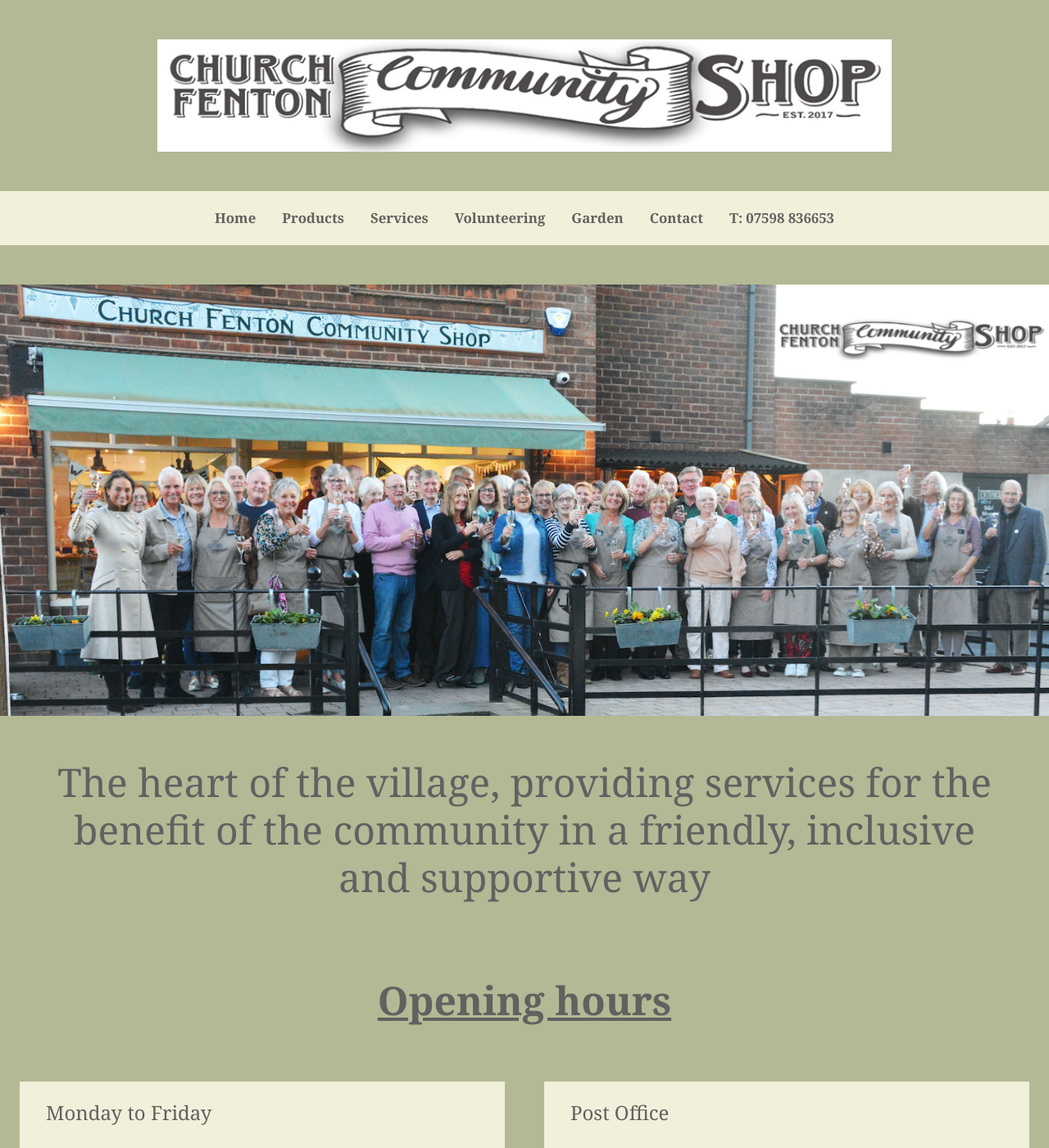
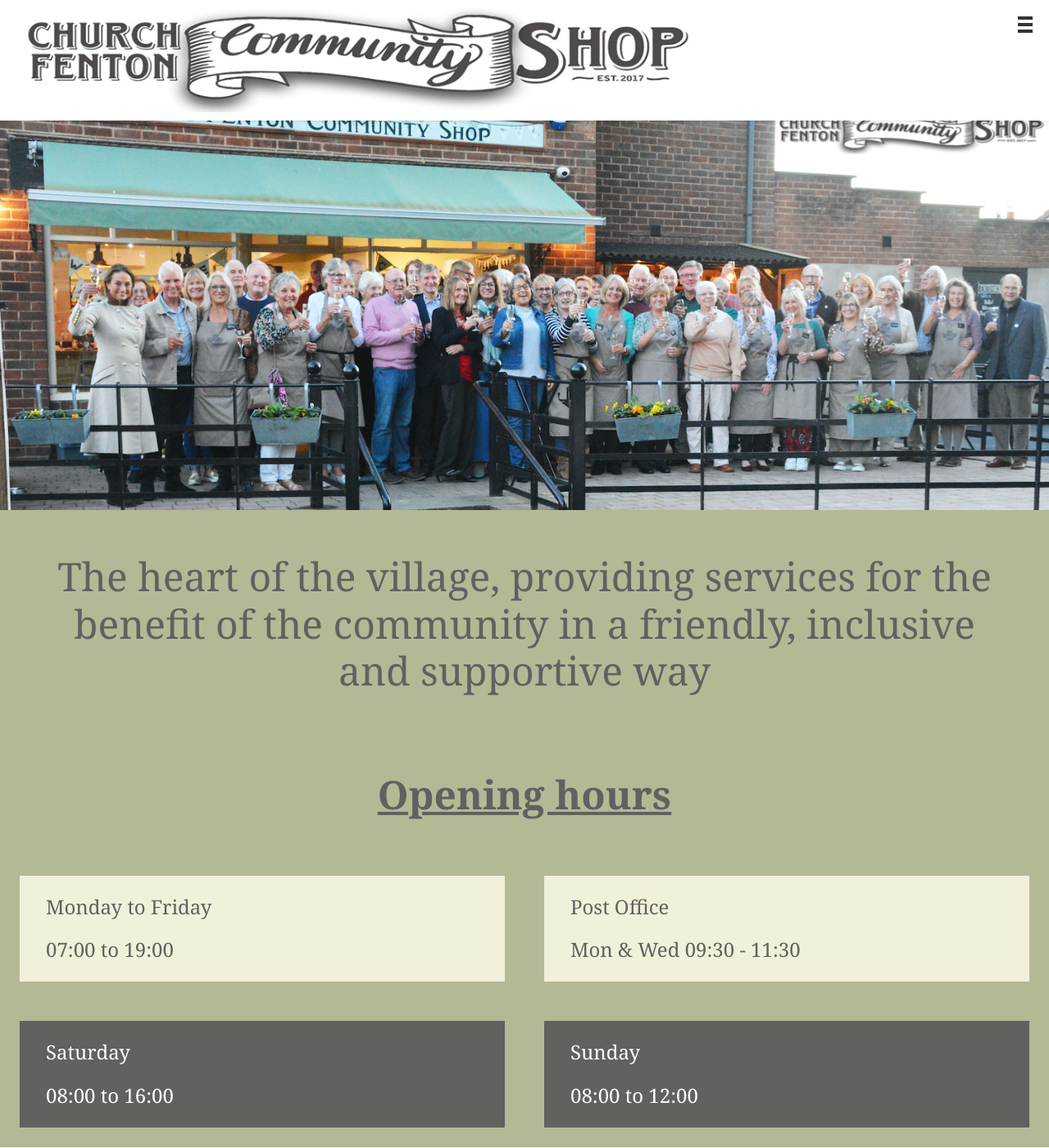
Before and after one commit to churchfentoncommunityshop/churchfentoncommunityshop.github.io, a Jekyll site: the page built from index.html, in a window 1280 px wide and 1400 px high. Shown: the whole window at 82% size. Built offline with Jekyll 4.4.1, drawn with Linux system fonts in a browser that asks for light colours.

Commit message:
Converted to hamburger nav

```diff
--- a/_includes/header.html
+++ b/_includes/header.html
@@ -1,12 +1,14 @@
-<header>
-    <img src="images/logo.png" alt="logo" class="header__logo">
-    <div class="row--header">
-            <a href="index.html" alt="link to home page">Home</a>
-            <a href="products.html" alt="link to products page">Products</a>
-            <a href="services.html" alt="link to services page">Services</a>
-            <a href="volunteering.html" alt="link to volunteering page">Volunteering</a>
-            <a href="garden.html" alt="link to garden page">Garden</a>
-            <a href="contact.html" alt="link to contact page">Contact</a>
-            <a href="contact.html" alt="telephone number">T: 07598 836653</a>
-    </div>
-</header>
+<header class="header">
+    <img src="images/logo.png" alt="logo" class="logo">
+    <input class="menu-btn" type="checkbox" id="menu-btn" />
+    <label class="menu-icon" for="menu-btn"><span class="navicon"></span></label>
+    <ul class="menu">
+    <li><a href="index.html" alt="link to home page">Home</a></li>
+    <li><a href="products.html" alt="link to products page">Products</a></li>
+    <li><a href="services.html" alt="link to services page">Services</a></li>
+    <li><a href="volunteering.html" alt="link to volunteering page">Volunteering</a></li>
+    <li><a href="garden.html" alt="link to garden page">Garden</a></li>
+    <li><a href="awards.html" alt="link to awards page">Awards</a></li>
+    <li><a href="contact.html" alt="link to contact page">Contact</a></li>
+    </ul>
+  </header>
--- a/css/styles.css
+++ b/css/styles.css
@@ -1,3 +1,152 @@
+
+/* header */
+
+.header {
+  background-color: #fff;
+  box-shadow: 1px 1px 4px 0 rgba(0,0,0,.1);
+  position: fixed;
+  top: 0;
+  width: 100%;
+  z-index: 3;
+}
+
+.header ul {
+  margin: 0;
+  padding: 0;
+  list-style: none;
+  overflow: hidden;
+  background-color: #fff;
+}
+
+.header li a {
+  display: block;
+  padding: 5px 20px;
+  /* border-right: 1px solid #f4f4f4; */
+  text-decoration: none;
+}
+
+.header li a:visited, a:link{
+  color: #636060;
+}
+
+.header li a:hover,
+.header .menu-btn:hover {
+  background-color: #f4f4f4;
+}
+
+.header .logo {
+  display: block;
+  float: left;
+  font-size: 2em;
+  padding: 10px 20px;
+  text-decoration: none;
+  max-width:65%;
+}
+
+/* menu */
+
+.header .menu {
+  clear: both;
+  max-height: 0;
+  transition: max-height .2s ease-out;
+  text-align: center;
+}
+
+/* menu icon */
+
+.header .menu-icon {
+  cursor: pointer;
+  display: inline-block;
+  float: right;
+  padding: 28px 20px;
+  position: relative;
+  user-select: none;
+}
+
+.header .menu-icon .navicon {
+  background: #333;
+  display: block;
+  height: 4px;
+  position: relative;
+  transition: background .2s ease-out;
+  width: 18px;
+}
+
+.header .menu-icon .navicon:before,
+.header .menu-icon .navicon:after {
+  background: #333;
+  content: '';
+  display: block;
+  height: 100%;
+  position: absolute;
+  transition: all .2s ease-out;
+  width: 100%;
+}
+
+.header .menu-icon .navicon:before {
+  top: 8px;
+}
+
+.header .menu-icon .navicon:after {
+  top: -8px;
+}
+
+/* menu btn */
+
+.header .menu-btn {
+  display: none;
+}
+
+.header .menu-btn:checked ~ .menu {
+  /* The size of the drop down box */
+  max-height: 400px;
+ }
+
+.header .menu-btn:checked ~ .menu-icon .navicon {
+  background: transparent;
+}
+
+.header .menu-btn:checked ~ .menu-icon .navicon:before {
+  transform: rotate(-45deg);
+}
+
+.header .menu-btn:checked ~ .menu-icon .navicon:after {
+  transform: rotate(45deg);
+}
+
+.header .menu-btn:checked ~ .menu-icon:not(.steps) .navicon:before,
+.header .menu-btn:checked ~ .menu-icon:not(.steps) .navicon:after {
+  top: 0;
+}
+
+/* 48em = 768px */
+
+/* @media (min-width: 1000px) {
+  .header li {
+    float: left;
+  }
+  .header li a {
+    padding: 20px 30px;
+  }
+  .header .menu {
+    clear: none;
+    float: right;
+    max-height: none;
+  }
+  .header .menu-icon {
+    display: none;
+  } */
+/* } */
+
+
+
+
+
+
+
+
+
+
 body {
   background-color: #B3B995;
   font-family:  Georgia, serif;
@@ -5,7 +154,7 @@
   line-height: 1.1;
   color:#636060;
   width: 100%;
-  margin: 0;
+  margin: 4em 0 0 0;
   padding: 0;
   box-sizing: border-box;
 }
@@ -24,10 +173,6 @@
 
 h3 {
   margin: 1em;
-}
-
-header {
-  margin: 3rem auto;
 }
 
 a {
@@ -75,9 +220,9 @@
 }
 
 header img {
-  display:block;
+  /* display:block;
   width: 70vw;
-  margin: 0 auto;
+  margin: 0 auto; */
 }
 
 .row--header {
```
Also changed, not shown: 9 other files.
